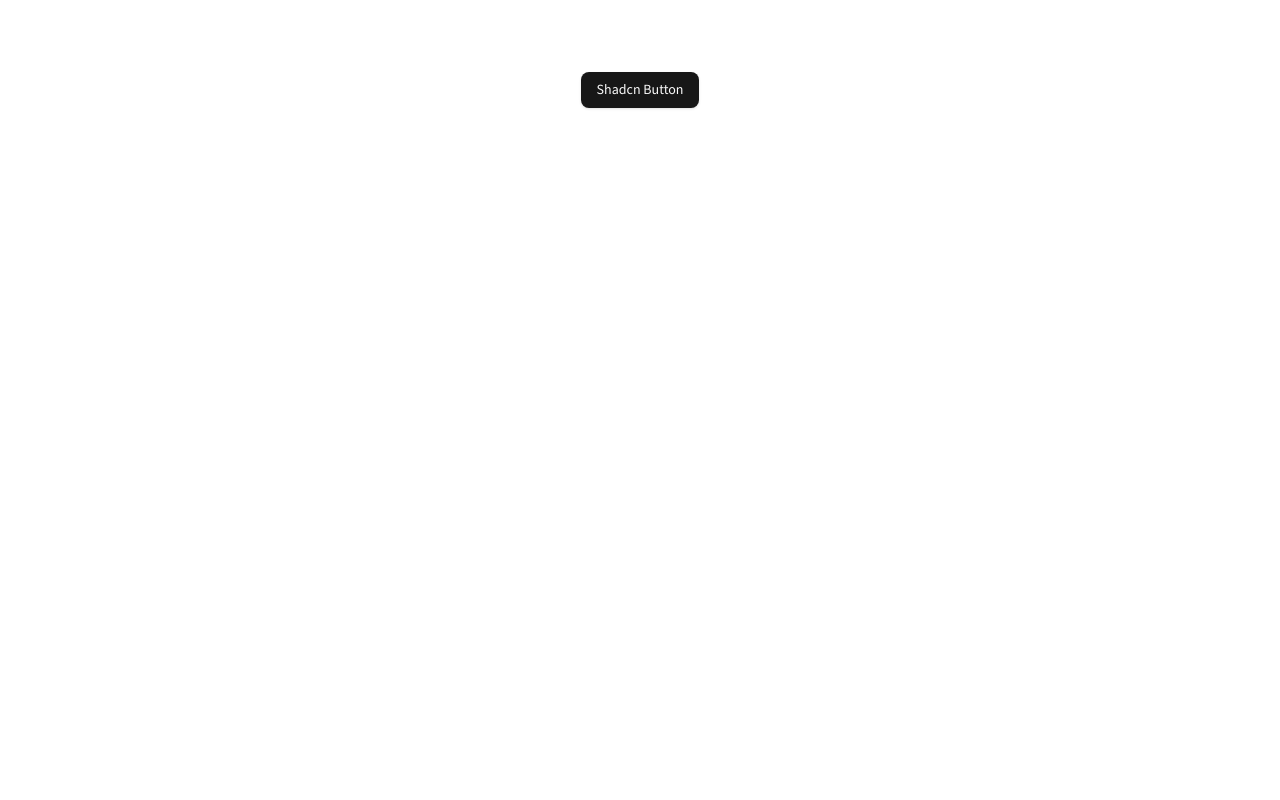
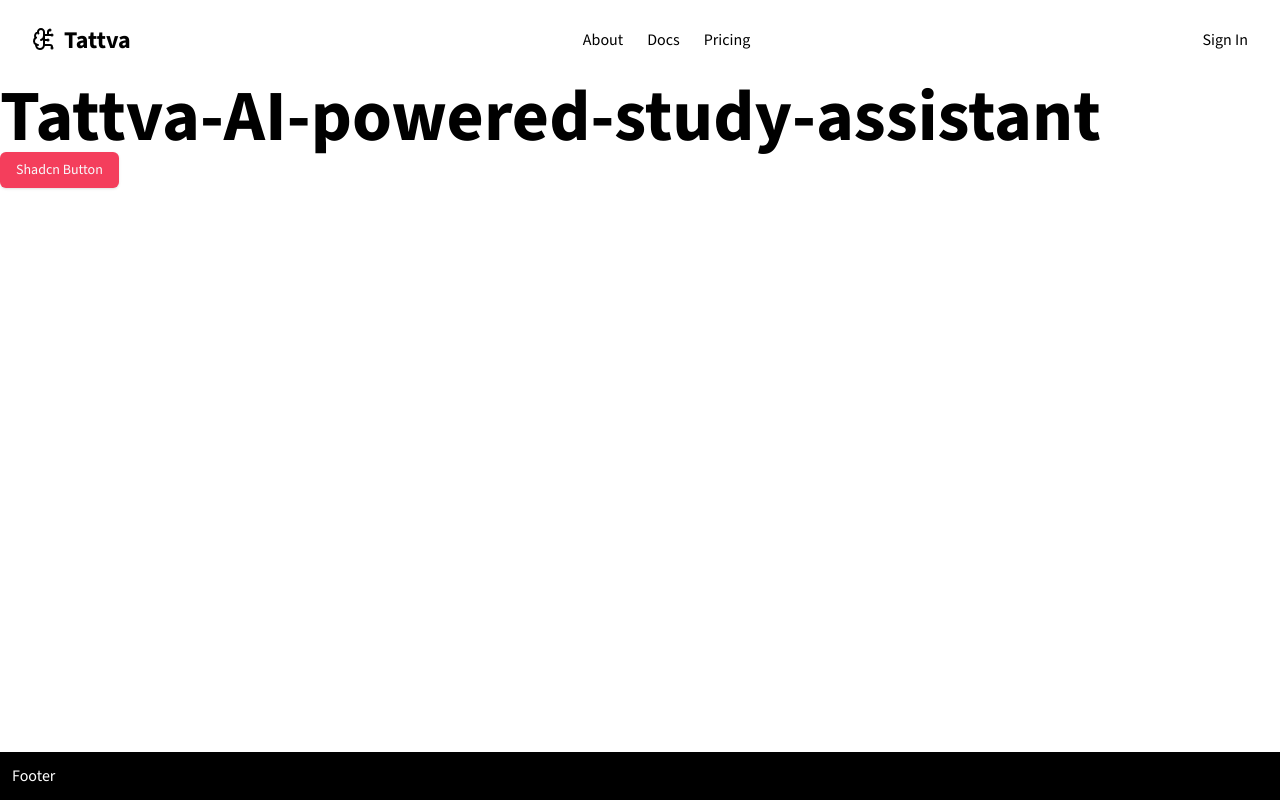
Before and after one commit to Hrithikghutke/Tattva-AI-powered-study-assistant, a Next.js app: page / in a window 1280 px wide. Built offline with nearby package versions, Linux system fonts and the light colour scheme.

Commit message:
Added Header (Time Stamp - 1:04:59)

```diff
--- a/src/app/globals.css
+++ b/src/app/globals.css
@@ -1,133 +1,181 @@
-@import "tailwindcss";
+@import 'tailwindcss';
 
-@plugin "tailwindcss-animate";
-
+@plugin 'tailwindcss-animate';
 
 @custom-variant dark (&:is(.dark *));
 
-@theme inline {
-  --color-background: var(--background);
-  --color-foreground: var(--foreground);
-  --font-sans: var(--font-sans);
-  --color-sidebar-ring: var(--sidebar-ring);
-  --color-sidebar-border: var(--sidebar-border);
-  --color-sidebar-accent-foreground: var(--sidebar-accent-foreground);
-  --color-sidebar-accent: var(--sidebar-accent);
-  --color-sidebar-primary-foreground: var(--sidebar-primary-foreground);
-  --color-sidebar-primary: var(--sidebar-primary);
-  --color-sidebar-foreground: var(--sidebar-foreground);
-  --color-sidebar: var(--sidebar);
-  --color-chart-5: var(--chart-5);
-  --color-chart-4: var(--chart-4);
-  --color-chart-3: var(--chart-3);
-  --color-chart-2: var(--chart-2);
-  --color-chart-1: var(--chart-1);
-  --color-ring: var(--ring);
-  --color-input: var(--input);
-  --color-border: var(--border);
-  --color-destructive: var(--destructive);
-  --color-accent-foreground: var(--accent-foreground);
-  --color-accent: var(--accent);
-  --color-muted-foreground: var(--muted-foreground);
-  --color-muted: var(--muted);
-  --color-secondary-foreground: var(--secondary-foreground);
-  --color-secondary: var(--secondary);
-  --color-primary-foreground: var(--primary-foreground);
-  --color-primary: var(--primary);
-  --color-popover-foreground: var(--popover-foreground);
-  --color-popover: var(--popover);
-  --color-card-foreground: var(--card-foreground);
-  --color-card: var(--card);
+@theme {
+  --font-sans: var(--font-sans), ui-sans-serif, system-ui, sans-serif,
+    'Apple Color Emoji', 'Segoe UI Emoji', 'Segoe UI Symbol', 'Noto Color Emoji';
+
+  --color-background: hsl(var(--background));
+  --color-foreground: hsl(var(--foreground));
+
+  --color-card: hsl(var(--card));
+  --color-card-foreground: hsl(var(--card-foreground));
+
+  --color-popover: hsl(var(--popover));
+  --color-popover-foreground: hsl(var(--popover-foreground));
+
+  --color-primary: hsl(var(--primary));
+  --color-primary-foreground: hsl(var(--primary-foreground));
+
+  --color-secondary: hsl(var(--secondary));
+  --color-secondary-foreground: hsl(var(--secondary-foreground));
+
+  --color-muted: hsl(var(--muted));
+  --color-muted-foreground: hsl(var(--muted-foreground));
+
+  --color-accent: hsl(var(--accent));
+  --color-accent-foreground: hsl(var(--accent-foreground));
+
+  --color-destructive: hsl(var(--destructive));
+  --color-destructive-foreground: hsl(var(--destructive-foreground));
+
+  --color-border: hsl(var(--border));
+  --color-input: hsl(var(--input));
+  --color-ring: hsl(var(--ring));
+
+  --color-chart-1: hsl(var(--chart-1));
+  --color-chart-2: hsl(var(--chart-2));
+  --color-chart-3: hsl(var(--chart-3));
+  --color-chart-4: hsl(var(--chart-4));
+  --color-chart-5: hsl(var(--chart-5));
+
+  --radius-lg: var(--radius);
+  --radius-md: calc(var(--radius) - 2px);
   --radius-sm: calc(var(--radius) - 4px);
-  --radius-md: calc(var(--radius) - 2px);
-  --radius-lg: var(--radius);
-  --radius-xl: calc(var(--radius) + 4px);
-
 }
 
-body {
-  font-family: var(--font-sans);
+/*
+  The default border color has changed to `currentColor` in Tailwind CSS v4,
+  so we've added these compatibility styles to make sure everything still
+  looks the same as it did with Tailwind CSS v3.
+
+  If we ever want to remove these styles, we need to add an explicit border
+  color utility to any element that depends on these defaults.
+*/
+@layer base {
+  *,
+  ::after,
+  ::before,
+  ::backdrop,
+  ::file-selector-button {
+    border-color: var(--color-gray-200, currentColor);
+  }
 }
 
-:root {
-  --radius: 0.625rem;
-  --background: oklch(1 0 0);
-  --foreground: oklch(0.145 0 0);
-  --card: oklch(1 0 0);
-  --card-foreground: oklch(0.145 0 0);
-  --popover: oklch(1 0 0);
-  --popover-foreground: oklch(0.145 0 0);
-  --primary: oklch(0.205 0 0);
-  --primary-foreground: oklch(0.985 0 0);
-  --secondary: oklch(0.97 0 0);
-  --secondary-foreground: oklch(0.205 0 0);
-  --muted: oklch(0.97 0 0);
-  --muted-foreground: oklch(0.556 0 0);
-  --accent: oklch(0.97 0 0);
-  --accent-foreground: oklch(0.205 0 0);
-  --destructive: oklch(0.577 0.245 27.325);
-  --border: oklch(0.922 0 0);
-  --input: oklch(0.922 0 0);
-  --ring: oklch(0.708 0 0);
-  --chart-1: oklch(0.646 0.222 41.116);
-  --chart-2: oklch(0.6 0.118 184.704);
-  --chart-3: oklch(0.398 0.07 227.392);
-  --chart-4: oklch(0.828 0.189 84.429);
-  --chart-5: oklch(0.769 0.188 70.08);
-  --sidebar: oklch(0.985 0 0);
-  --sidebar-foreground: oklch(0.145 0 0);
-  --sidebar-primary: oklch(0.205 0 0);
-  --sidebar-primary-foreground: oklch(0.985 0 0);
-  --sidebar-accent: oklch(0.97 0 0);
-  --sidebar-accent-foreground: oklch(0.205 0 0);
-  --sidebar-border: oklch(0.922 0 0);
-  --sidebar-ring: oklch(0.708 0 0);
-
+@layer utilities {
+  body {
+    font-family: var(--font-sans);
+  }
 }
 
-.dark {
-  --background: oklch(0.145 0 0);
-  --foreground: oklch(0.985 0 0);
-  --card: oklch(0.205 0 0);
-  --card-foreground: oklch(0.985 0 0);
-  --popover: oklch(0.205 0 0);
-  --popover-foreground: oklch(0.985 0 0);
-  --primary: oklch(0.922 0 0);
-  --primary-foreground: oklch(0.205 0 0);
-  --secondary: oklch(0.269 0 0);
-  --secondary-foreground: oklch(0.985 0 0);
-  --muted: oklch(0.269 0 0);
-  --muted-foreground: oklch(0.708 0 0);
-  --accent: oklch(0.269 0 0);
-  --accent-foreground: oklch(0.985 0 0);
-  --destructive: oklch(0.704 0.191 22.216);
-  --border: oklch(1 0 0 / 10%);
-  --input: oklch(1 0 0 / 15%);
-  --ring: oklch(0.556 0 0);
-  --chart-1: oklch(0.488 0.243 264.376);
-  --chart-2: oklch(0.696 0.17 162.48);
-  --chart-3: oklch(0.769 0.188 70.08);
-  --chart-4: oklch(0.627 0.265 303.9);
-  --chart-5: oklch(0.645 0.246 16.439);
-  --sidebar: oklch(0.205 0 0);
-  --sidebar-foreground: oklch(0.985 0 0);
-  --sidebar-primary: oklch(0.488 0.243 264.376);
-  --sidebar-primary-foreground: oklch(0.985 0 0);
-  --sidebar-accent: oklch(0.269 0 0);
-  --sidebar-accent-foreground: oklch(0.985 0 0);
-  --sidebar-border: oklch(1 0 0 / 10%);
-  --sidebar-ring: oklch(0.556 0 0);
+@layer base {
+  :root {
+    --background: 0 0% 100%;
+    --foreground: 222.2 84% 4.9%;
+    --card: 0 0% 100%;
+    --card-foreground: 222.2 84% 4.9%;
+    --popover: 0 0% 100%;
+    --popover-foreground: 222.2 84% 4.9%;
+    --primary: 350 89% 60%;
+    --primary-foreground: 210 40% 98%;
+    --secondary: 350 33% 96%;
+    --secondary-foreground: 350 89% 60%;
+    --muted: 350 33% 96%;
+    --muted-foreground: 215 25% 27%;
+    --accent: 350 33% 18%;
+    --accent-foreground: 350 89% 60%;
+    --destructive: 350 89% 50%;
+    --destructive-foreground: 210 40% 98%;
+    --border: 350 33% 90%;
+    --input: 350 33% 90%;
+    --ring: 350 89% 60%;
+    --radius: 0.5rem;
+    --chart-1: 12 76% 61%;
+    --chart-2: 173 58% 39%;
+    --chart-3: 197 37% 24%;
+    --chart-4: 43 74% 66%;
+    --chart-5: 27 87% 67%;
+  }
 
+  .dark {
+    --background: 222.2 84% 4.9%;
+    --foreground: 210 40% 98%;
+    --card: 222.2 84% 4.9%;
+    --card-foreground: 210 40% 98%;
+    --popover: 222.2 84% 4.9%;
+    --popover-foreground: 210 40% 98%;
+    --primary: 350 89% 60%;
+    --primary-foreground: 210 40% 98%;
+    --secondary: 350 33% 17.5%;
+    --secondary-foreground: 210 40% 98%;
+    --muted: 350 33% 17.5%;
+    --muted-foreground: 215 20.2% 65.1%;
+    --accent: 350 33% 25%;
+    --accent-foreground: 210 40% 98%;
+    --destructive: 350 89% 40%;
+    --destructive-foreground: 210 40% 98%;
+    --border: 350 33% 17.5%;
+    --input: 350 33% 17.5%;
+    --ring: 350 89% 60%;
+    --chart-1: 220 70% 50%;
+    --chart-2: 160 60% 45%;
+    --chart-3: 30 80% 55%;
+    --chart-4: 280 65% 60%;
+    --chart-5: 340 75% 55%;
+  }
 }
 
 @layer base {
   * {
-    @apply border-border outline-ring/50;
-
+    @apply border-border;
   }
-  body {
-    @apply bg-background text-foreground;
-
+  h1 {
+    @apply text-4xl md:text-6xl xl:text-7xl font-bold;
   }
 
+  h2 {
+    @apply text-xl lg:text-3xl font-medium;
+  }
+
+  h3 {
+    @apply text-2xl lg:text-4xl font-medium;
+  }
+
+  a {
+    @apply hover:cursor-pointer;
+  }
+
+  button {
+    @apply hover:cursor-pointer bg-rose-600 hover:bg-rose-700;
+  }
+
+  @keyframes gradient-x {
+    0%,
+    100% {
+      background-size: 200% 100%;
+      background-position: left center;
+    }
+    50% {
+      background-size: 200% 100%;
+      background-position: right center;
+    }
+  }
+
+  .animate-gradient-x {
+    animation: gradient-x 3s ease infinite;
+  }
 }
+
+@utility container {
+  margin-inline: auto;
+  padding-inline: 2rem;
+  @media (width >= --theme(--breakpoint-sm)) {
+    max-width: none;
+  }
+  @media (width >= 1400px) {
+    max-width: 1400px;
+  }
+}
--- a/src/app/layout.tsx
+++ b/src/app/layout.tsx
@@ -1,6 +1,8 @@
 import type { Metadata } from "next";
 import { Source_Sans_3 as FontSans } from "next/font/google";
 import "./globals.css";
+import Header from "@/components/common/header";
+import Footer from "@/components/common/footer";
 
 const fontSans = FontSans({
   variable: "--font-sans",
@@ -22,7 +24,12 @@
   return (
     <html lang="en">
       <body className={`font-sans ${fontSans.variable} antialiased`}>
-        {children}
+        <div className="relative flex flex-col  min-h-screen ">
+          <Header />
+          <main className="flex-1">{children}</main>
+
+          <Footer />
+        </div>
       </body>
     </html>
   );
--- a/src/app/page.tsx
+++ b/src/app/page.tsx
@@ -1,7 +1,8 @@
 import { Button } from "@/components/ui/button";
 export default function Home() {
   return (
-    <div className="font-sans grid grid-rows-[20px_1fr_20px] items-center justify-items-center min-h-screen p-8 pb-20 gap-16 sm:p-20">
+    <div>
+      <h1>Tattva-AI-powered-study-assistant</h1>
       <Button className="font-medium">Shadcn Button</Button>
     </div>
   );
--- /dev/null
+++ b/src/components/common/footer.tsx
@@ -0,0 +1,11 @@
+import React from "react";
+
+function Footer() {
+  return (
+    <div className="bg-black">
+      <p className="text-white p-3">Footer</p>
+    </div>
+  );
+}
+
+export default Footer;
--- /dev/null
+++ b/src/components/common/header.tsx
@@ -0,0 +1,34 @@
+import Link from "next/link";
+import React from "react";
+import { BrainCircuit } from "lucide-react";
+
+function Header() {
+  return (
+    <nav className="container flex justify-between py-6 items-center">
+      <div className="">
+        <Link href="/" className="flex items-center font-black text-2xl group">
+          <BrainCircuit className="mr-2 mb-0.5 group-hover:rotate-180 transform transition duration-400 ease-in-out" />{" "}
+          Tattva
+        </Link>
+      </div>
+
+      <div className="flex justify-between ">
+        <div className="px-3">
+          <Link href="/#about">About</Link>
+        </div>
+        <div className="px-3">
+          <Link href="/#docs">Docs</Link>
+        </div>
+        <div className="px-3">
+          <Link href="/#pricing">Pricing</Link>
+        </div>
+      </div>
+
+      <div className="">
+        <Link href="/#signin">Sign In</Link>
+      </div>
+    </nav>
+  );
+}
+
+export default Header;
```
